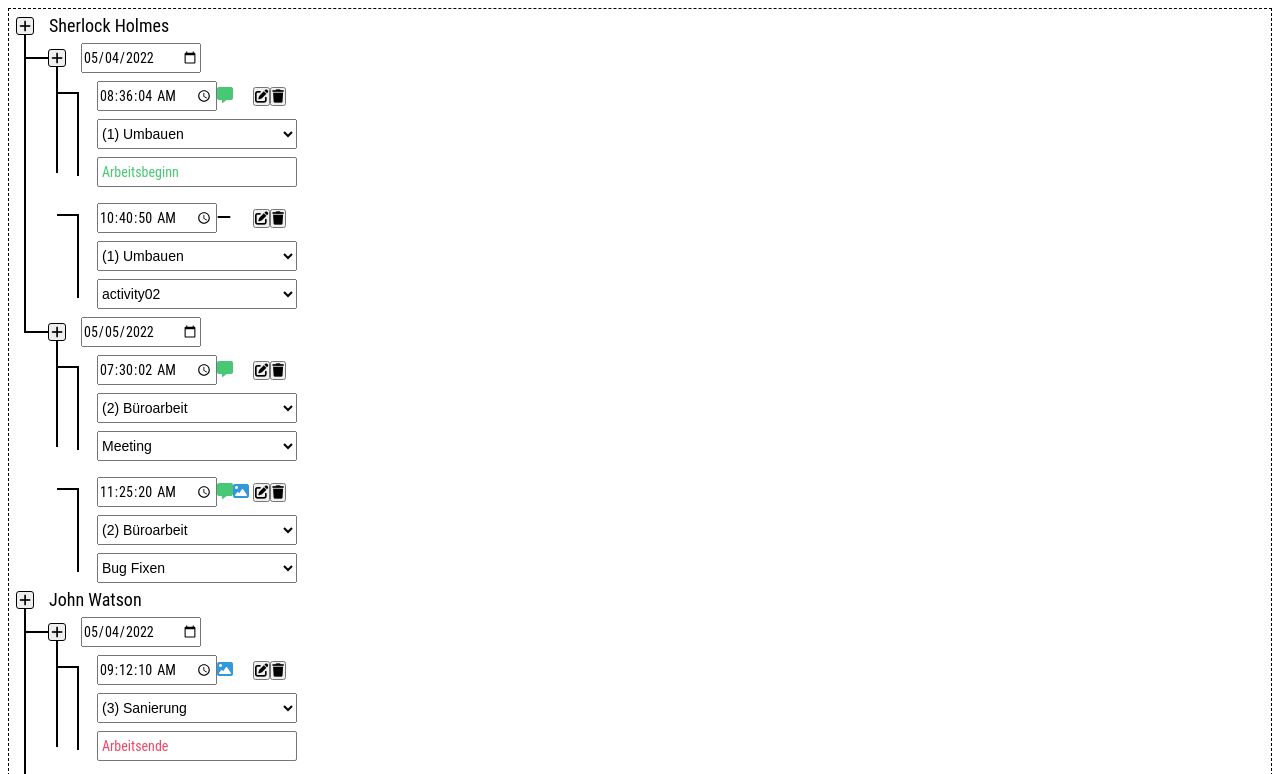
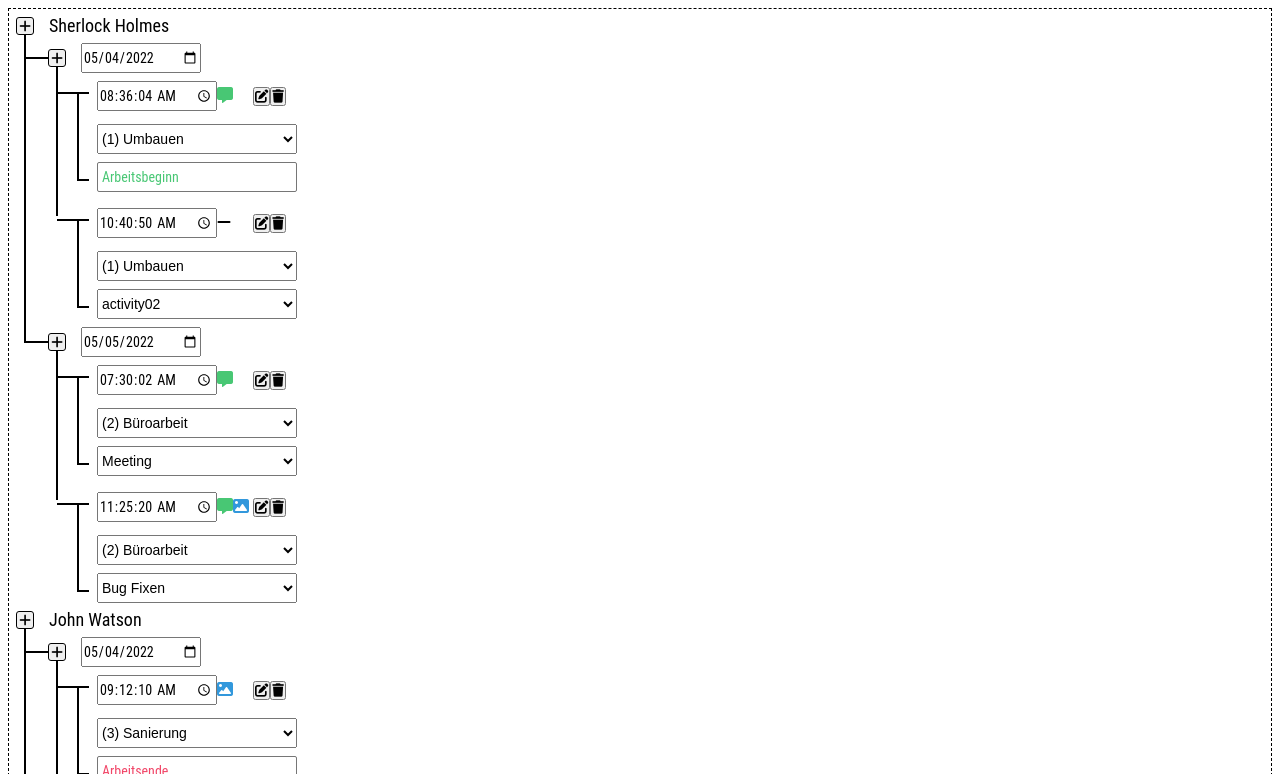
Before and after one commit to StaticYawn/tree-structure-json, a website built with Vite: page index.html in a window 1280 px wide. Shown: the top 774 px of the page. Built offline with nearby package versions, Linux system fonts and the light colour scheme.

Commit message:
fix line bugs

```diff
--- a/src/style.css
+++ b/src/style.css
@@ -201,7 +201,7 @@ body {
     content: '';
     position: absolute;
     width: var(--line-thickness);
-    height: calc(50% - 0.5rem);
+    height: calc((50% - 0.5rem + 38px));
     /* height: 22px; */
     background-color: black;
     top: -14px;
@@ -229,8 +229,8 @@ body {
     height: 80%;
     border: 2px solid black;
     border-right: none;
-    border-top: none;
-    border-bottom: none;
+    /* border-top: none; */
+    /* border-bottom: none; */
     inset: 0;
     top: 10%;
     left: calc(-1rem - 0.25rem);
@@ -261,11 +261,14 @@ body {
 
 .info-icons {
     display: inline-block;
+    height: 30px;
     width: calc(2rem + (1rem / 4));
+    margin-bottom: 0.5rem;
 }
 
 .util-buttons {
     display: inline-block;
+    height: 30px;
     /* height: 2rem; */
     /* width: 2rem; */
 }
```
